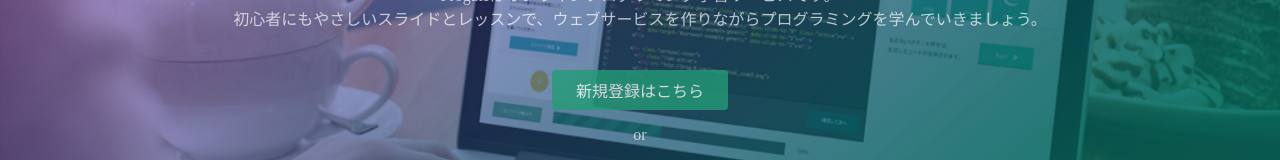
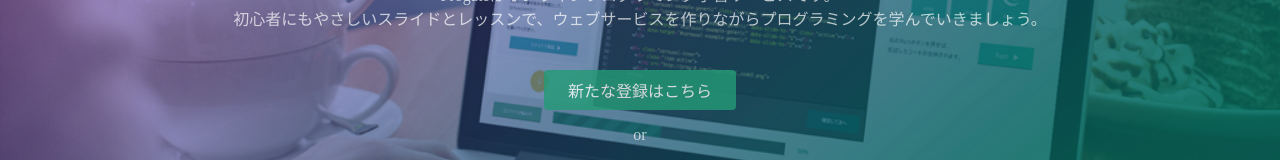
Before and after one commit to gotoukazuya/prog-8.github.io, a plain HTML site: page index.html in a window 1280 px wide. Shown: the part 362-522 px from the top of the page. Drawn offline with Linux system fonts and the light colour scheme.

Commit message:
Update index.html

```diff
--- a/index.html
+++ b/index.html
@@ -26,7 +26,7 @@
       <h1>LEARN TO CODE.<br>LEARN TO BE CREATIVE.</h1>
       <p>Progateはオンラインプログラミング学習サービスです。<br>初心者にもやさしいスライドとレッスンで、ウェブサービスを作りながらプログラミングを学んでいきましょう。</p>
       <div class="btn-wrapper">
-        <a href="#" class="btn signup">新規登録はこちら</a>
+        <a href="#" class="btn signup">新たな登録はこちら</a>
         <p>or</p>
         <a href="#" class="btn facebook"><span class="fa fa-facebook"></span>Facebookで登録</a>
         <a href="#" class="btn twitter"><span class="fa fa-twitter"></span>Twitterで登録</a>
```
